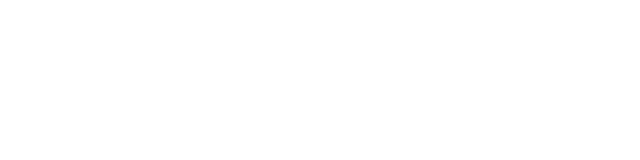
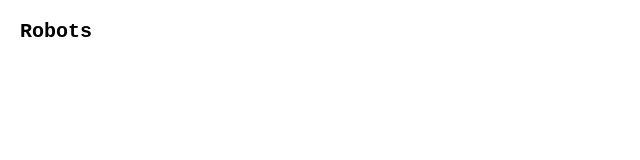
Before and after one commit to a9nna/202301-w7ch2-ana-coronel-front, a React (Create React App) app: page / in a window 1280 px wide. Shown: the top 160 px of the page, without its empty margins (0-640 px from the left). Built offline with nearby package versions, Linux system fonts and the light colour scheme.

Commit message:
Add Layout styles & Global styles

```diff
--- a/package.json
+++ b/package.json
@@ -11,10 +11,12 @@
     "@types/node": "^17.0.45",
     "@types/react": "^18.0.28",
     "@types/react-dom": "^18.0.11",
+    "@types/styled-components": "^5.1.26",
     "react": "^18.2.0",
     "react-dom": "^18.2.0",
     "react-redux": "^8.0.5",
     "react-scripts": "5.0.1",
+    "styled-components": "^5.3.6",
     "typescript": "^4.9.5",
     "web-vitals": "^2.1.4"
   },
--- a/src/App.tsx
+++ b/src/App.tsx
@@ -1,5 +1,7 @@
+import Layout from "./components/Layout/Layout";
+
 const App = () => {
-  return <div></div>;
+  return <Layout />;
 };
 
 export default App;
--- a/src/components/Layout/Layout.tsx
+++ b/src/components/Layout/Layout.tsx
@@ -1,5 +1,11 @@
+import LayoutStyled from "./LayoutStyled";
+
 const Layout = (): JSX.Element => {
-  return <header className="main-header">Robots</header>;
+  return (
+    <LayoutStyled>
+      <header className="main-header">Robots</header>
+    </LayoutStyled>
+  );
 };
 
 export default Layout;
--- /dev/null
+++ b/src/components/Layout/LayoutStyled.tsx
@@ -0,0 +1,11 @@
+import styled from "styled-components";
+
+const LayoutStyled = styled.div`
+  .main-header {
+    font-family: monospace;
+    font-weight: 800;
+    font-size: 20px;
+  }
+`;
+
+export default LayoutStyled;
--- a/src/index.tsx
+++ b/src/index.tsx
@@ -4,12 +4,14 @@
 import { store } from "./store/store";
 import App from "./App";
 import reportWebVitals from "./reportWebVitals";
+import GlobalStyles from "./styles/GlobalStyles";
 
 const container = document.getElementById("root")!;
 const root = createRoot(container);
 
 root.render(
   <React.StrictMode>
+    <GlobalStyles />
     <Provider store={store}>
       <App />
     </Provider>
--- /dev/null
+++ b/src/styles/GlobalStyles.tsx
@@ -0,0 +1,26 @@
+import { createGlobalStyle } from "styled-components";
+
+const GlobalStyles = createGlobalStyle`
+*,
+*:after,
+*:before {
+  margin: 0;
+  padding: 0;
+  box-sizing: border-box;
+  text-decoration: none;
+  }
+
+body {
+  padding: 20px;
+  background-color: #fff;
+  font-family: monospace;
+  width: 100%;
+  min-height: 100vh;
+
+}
+ol, ul, li {
+  list-style: none;
+}
+`;
+
+export default GlobalStyles;
```
Also changed, not shown: 1 other file (tests, documents, lock files or other folders).
